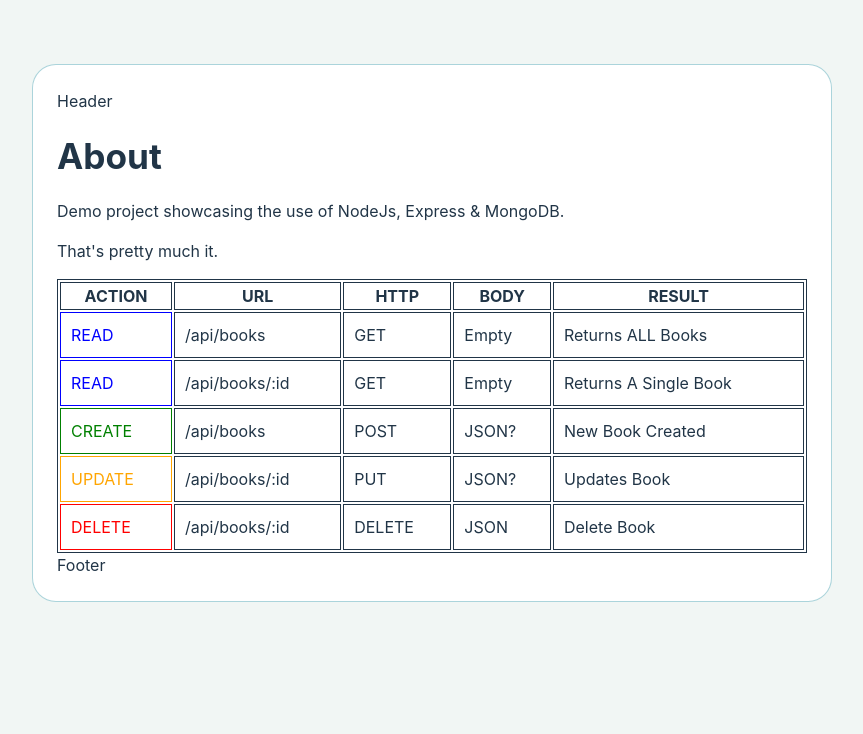
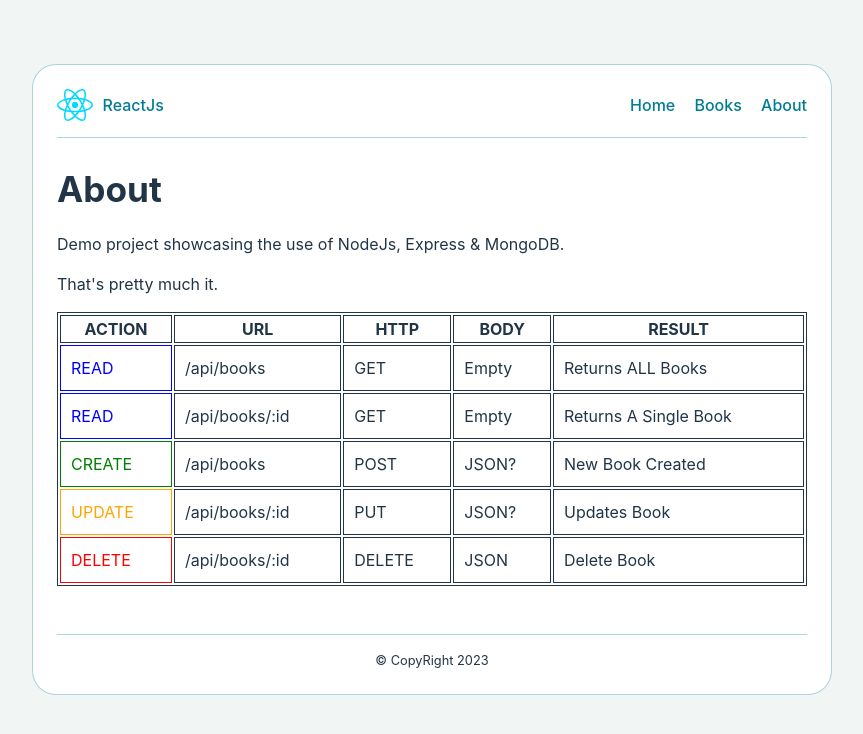
Before and after one commit to krgirard33/mern-starter, a React (Vite) app in the folder client/: page /about in a window 1280 px wide. Shown: the top 734 px of the page, without its empty margins (208-1071 px from the left). Built offline with nearby package versions, Linux system fonts and the light colour scheme.

Commit message:
created Header & Footer, added them to App

```diff
--- a/client/src/App.jsx
+++ b/client/src/App.jsx
@@ -1,17 +1,19 @@
 import { BrowserRouter as Router, Route, Routes } from "react-router-dom";
 import Home from "./routes/Home/home";
 import About from "./routes/About/about"
+import Header from "./components/Header"
+import Footer from "./components/Footer"
 
 function App() {
   return (
     <>
       <Router>
-        Header
+        <Header />
         <Routes>
           <Route path="/" element={<Home />} />
           <Route path="/about" element={<About />} />
         </Routes>
-        Footer
+        <Footer />
       </Router>
     </>
   )
--- /dev/null
+++ b/client/src/components/Footer.jsx
@@ -0,0 +1,9 @@
+import React from 'react'
+
+function Footer() {
+  return (
+    <footer>&copy; CopyRight {new Date().getFullYear()}</footer>
+  )
+}
+
+export default Footer
--- /dev/null
+++ b/client/src/components/Header.jsx
@@ -0,0 +1,21 @@
+import React from "react";
+import { Link, NavLink } from "react-router-dom";
+import logo from "../assets/react.svg";
+
+function Header() {
+  return (
+    <header>
+      <Link to="/" className="logo">
+        <img src={logo} alt="ReactJs" /> ReactJs
+      </Link>
+
+      <nav>
+        <NavLink to="/">Home</NavLink>
+        <NavLink to="/books">Books</NavLink>
+        <NavLink to="/about">About</NavLink>
+      </nav>
+    </header>
+  );
+}
+
+export default Header;
```
